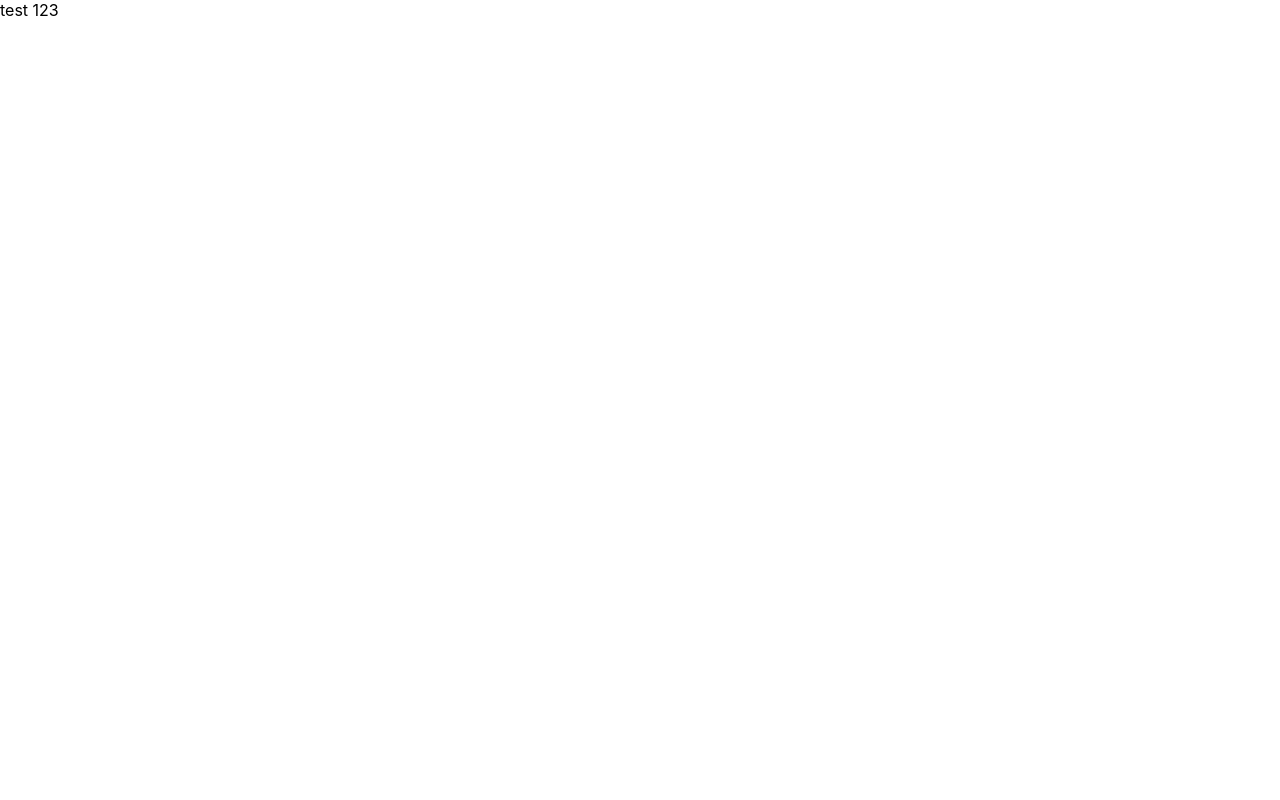
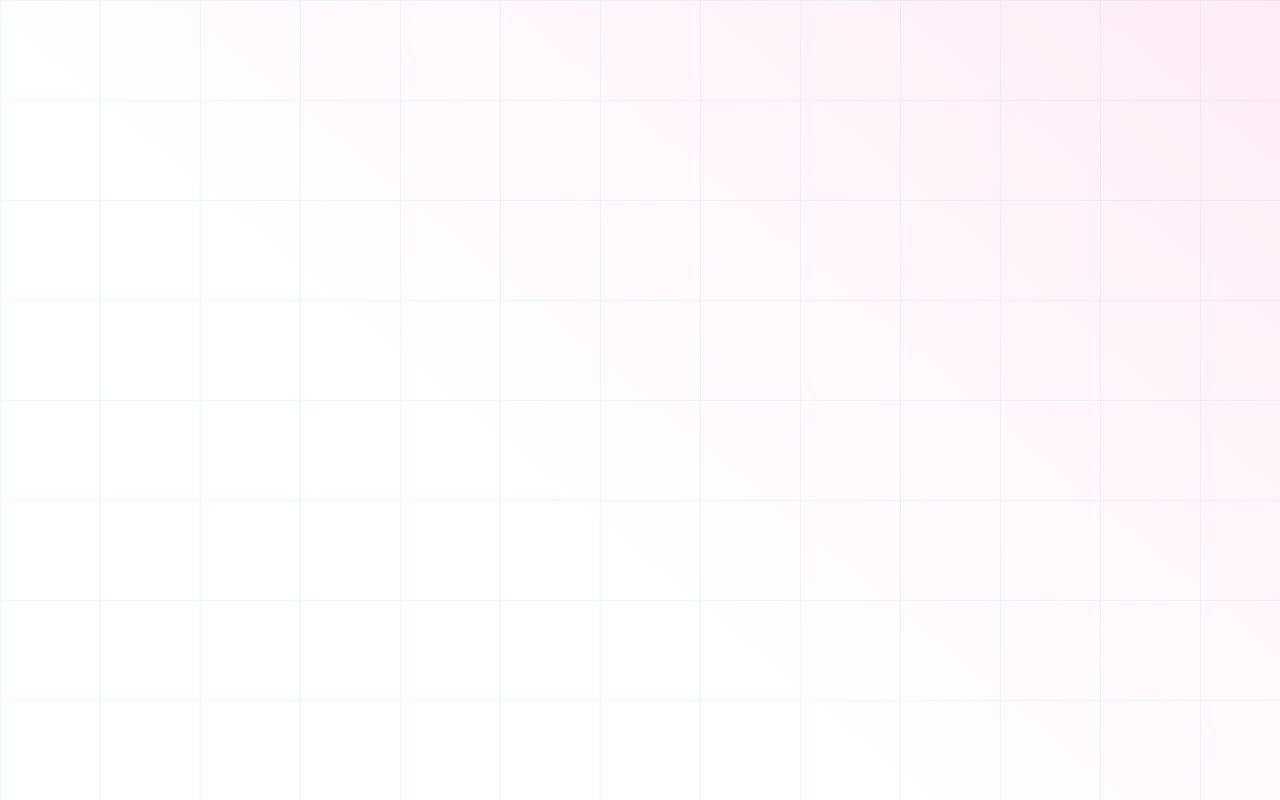
Before and after one commit to ClearlyyConfused/portfolio2023, a React (Create React App) app: page / in a window 1280 px wide. Built offline with nearby package versions, Linux system fonts and the light colour scheme.

Commit message:
Create background

```diff
--- a/src/App.js
+++ b/src/App.js
@@ -1,5 +1,5 @@
 function App() {
-	return <div className="App">test 123</div>;
+	return <div className="App"></div>;
 }
 
 export default App;
--- a/src/index.css
+++ b/src/index.css
@@ -1,13 +1,22 @@
 body {
-  margin: 0;
-  font-family: -apple-system, BlinkMacSystemFont, 'Segoe UI', 'Roboto', 'Oxygen',
-    'Ubuntu', 'Cantarell', 'Fira Sans', 'Droid Sans', 'Helvetica Neue',
-    sans-serif;
-  -webkit-font-smoothing: antialiased;
-  -moz-osx-font-smoothing: grayscale;
+	margin: 0;
+	font-family: -apple-system, BlinkMacSystemFont, 'Segoe UI', 'Roboto', 'Oxygen', 'Ubuntu', 'Cantarell',
+		'Fira Sans', 'Droid Sans', 'Helvetica Neue', sans-serif;
+	-webkit-font-smoothing: antialiased;
+	-moz-osx-font-smoothing: grayscale;
+
+	/* gradient and svg */
+	background-image: linear-gradient(
+			40deg,
+			rgba(252, 247, 245, 0) 0%,
+			rgba(252, 247, 245, 0) 40%,
+			#ff86c828 100%
+		),
+		url('./images/background.svg');
+	/* for svg to scale correctly */
+	height: 100vh;
 }
 
 code {
-  font-family: source-code-pro, Menlo, Monaco, Consolas, 'Courier New',
-    monospace;
+	font-family: source-code-pro, Menlo, Monaco, Consolas, 'Courier New', monospace;
 }
```
Also changed, not shown: src/images/background.svg (added).
